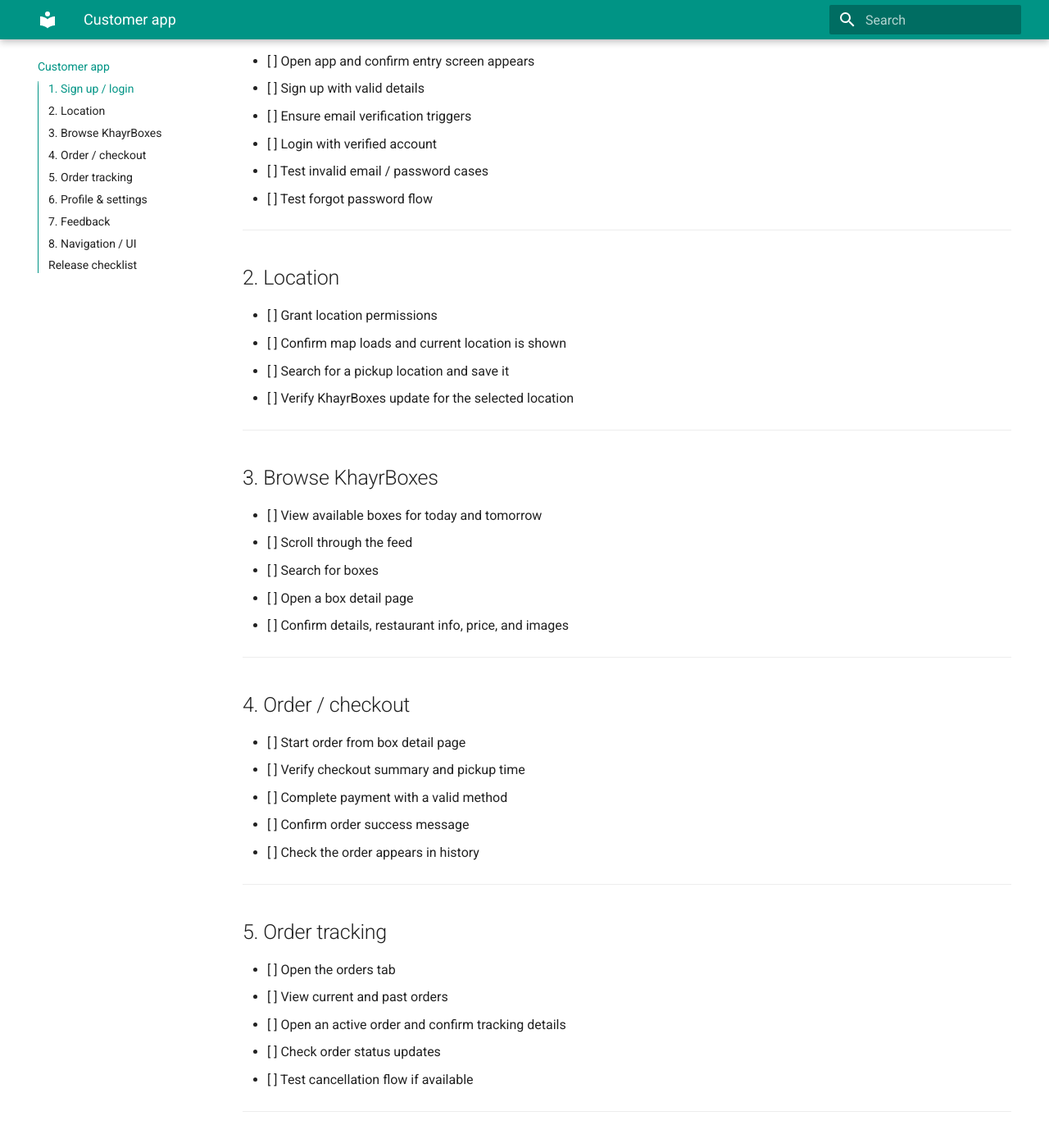
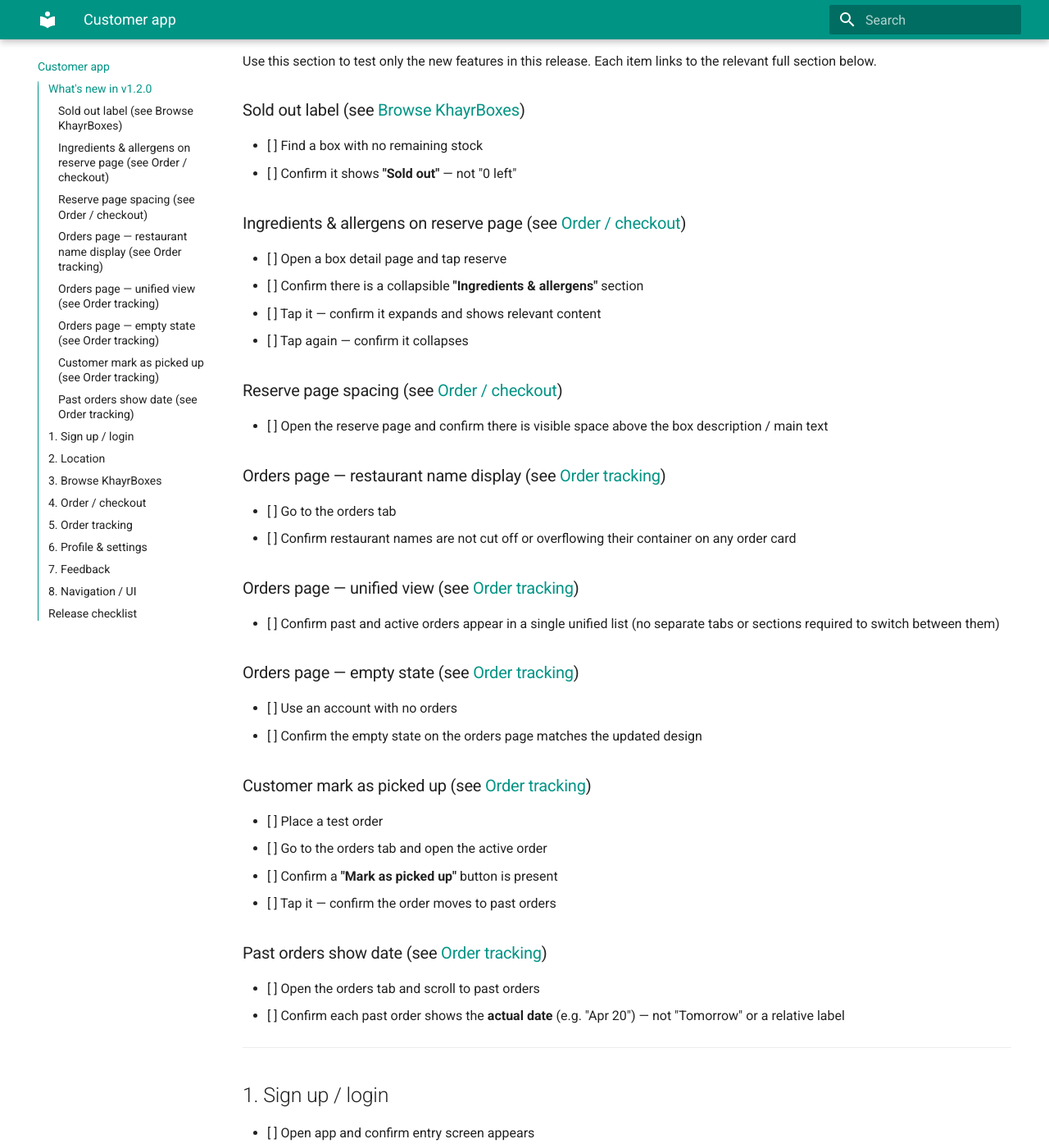
Before and after one commit to khayreats/khayreats-testers, an MkDocs documentation site: the page built from docs/customer-app.md, in a window 1280 px wide and 1400 px high, scrolled down 350 px. Shown: the whole window at 82% size. Built offline with MkDocs 1.6.1 and Material for MkDocs 9.7.7, drawn with Linux system fonts in a browser that asks for light colours; some of the changed text lies outside the part shown.

Commit message:
Update  docs for v1.2.0

```diff
--- a/docs/customer-app.md
+++ b/docs/customer-app.md
@@ -1,8 +1,56 @@
 # Customer app QA guide
 
-**App version: v1.1.1+29**
+**App version: v1.2.0**
 
 Quick checklist for testing the KhayrEats customer app. Work through each section and tick off items as you go.
+
+---
+
+## What's new in v1.2.0
+
+Use this section to test only the new features in this release. Each item links to the relevant full section below.
+
+### Sold out label (see [Browse KhayrBoxes](#3-browse-khayreats-boxes))
+
+- [ ] Find a box with no remaining stock
+- [ ] Confirm it shows **"Sold out"** — not "0 left"
+
+### Ingredients & allergens on reserve page (see [Order / checkout](#4-order--checkout))
+
+- [ ] Open a box detail page and tap reserve
+- [ ] Confirm there is a collapsible **"Ingredients & allergens"** section
+- [ ] Tap it — confirm it expands and shows relevant content
+- [ ] Tap again — confirm it collapses
+
+### Reserve page spacing (see [Order / checkout](#4-order--checkout))
+
+- [ ] Open the reserve page and confirm there is visible space above the box description / main text
+
+### Orders page — restaurant name display (see [Order tracking](#5-order-tracking))
+
+- [ ] Go to the orders tab
+- [ ] Confirm restaurant names are not cut off or overflowing their container on any order card
+
+### Orders page — unified view (see [Order tracking](#5-order-tracking))
+
+- [ ] Confirm past and active orders appear in a single unified list (no separate tabs or sections required to switch between them)
+
+### Orders page — empty state (see [Order tracking](#5-order-tracking))
+
+- [ ] Use an account with no orders
+- [ ] Confirm the empty state on the orders page matches the updated design
+
+### Customer mark as picked up (see [Order tracking](#5-order-tracking))
+
+- [ ] Place a test order
+- [ ] Go to the orders tab and open the active order
+- [ ] Confirm a **"Mark as picked up"** button is present
+- [ ] Tap it — confirm the order moves to past orders
+
+### Past orders show date (see [Order tracking](#5-order-tracking))
+
+- [ ] Open the orders tab and scroll to past orders
+- [ ] Confirm each past order shows the **actual date** (e.g. "Apr 20") — not "Tomorrow" or a relative label
 
 ---
 
@@ -33,12 +81,16 @@ Quick checklist for testing the KhayrEats customer app. Work through each sectio
 - [ ] Search for boxes
 - [ ] Open a box detail page
 - [ ] Confirm details, restaurant info, price, and images
+- [ ] Find a box with no stock remaining — confirm it shows **"Sold out"** (not "0 left")
 
 ---
 
 ## 4. Order / checkout
 
 - [ ] Start order from box detail page
+- [ ] Confirm there is visible space above the main text on the reserve page
+- [ ] Confirm the **"Ingredients & allergens"** collapsible section is present on the reserve page
+- [ ] Tap it — confirm it expands and shows content; tap again — confirm it collapses
 - [ ] Verify checkout summary and pickup time
 - [ ] Complete payment with a valid method
 - [ ] Confirm order success message
@@ -49,9 +101,13 @@ Quick checklist for testing the KhayrEats customer app. Work through each sectio
 ## 5. Order tracking
 
 - [ ] Open the orders tab
-- [ ] View current and past orders
+- [ ] Confirm active and past orders appear in a single unified list
+- [ ] Confirm restaurant names on order cards are not cut off or overflowing
+- [ ] On an account with no orders, confirm the empty state looks correct
 - [ ] Open an active order and confirm tracking details
-- [ ] Check order status updates
+- [ ] Confirm the **"Mark as picked up"** button is present on an active order
+- [ ] Tap "Mark as picked up" — confirm the order moves to past orders
+- [ ] Check past orders show the actual date (e.g. "Apr 20") rather than a relative label like "Tomorrow"
 - [ ] Test cancellation flow if available
 
 ---
@@ -86,9 +142,12 @@ Quick checklist for testing the KhayrEats customer app. Work through each sectio
 
 - [ ] Sign up / login works
 - [ ] Location and map work
-- [ ] Browsing and details work
+- [ ] Browsing and details work — sold out label shows correctly
+- [ ] Reserve page has ingredients & allergens section and correct spacing
 - [ ] Checkout and payment work
-- [ ] Order history and tracking work
+- [ ] Orders page: unified view, correct date labels, no restaurant name overflow
+- [ ] Customer can mark order as picked up
+- [ ] Empty state on orders page looks correct
 - [ ] Profile settings work
 - [ ] Feedback submission works
 - [ ] App is usable on different screen sizes
```
Also changed, not shown: docs/restaurant-app.md (+21 -3 lines).
